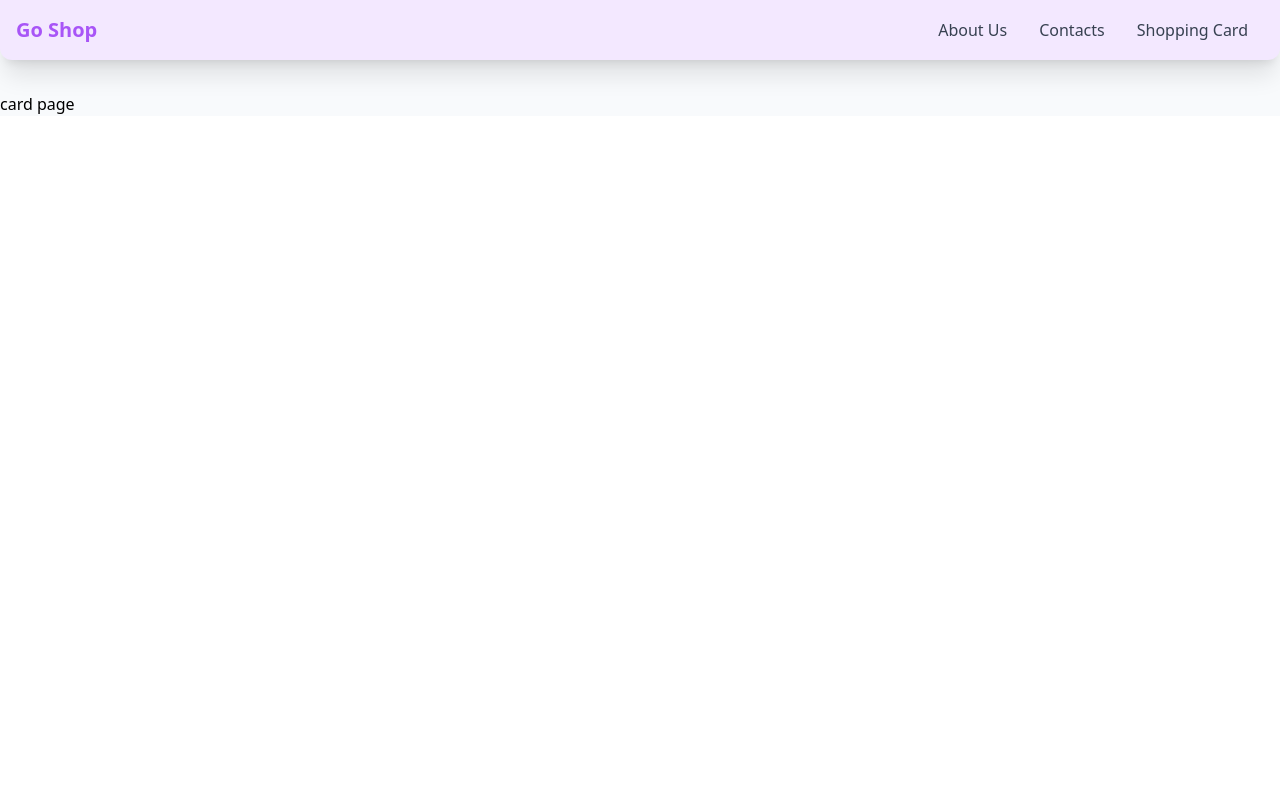
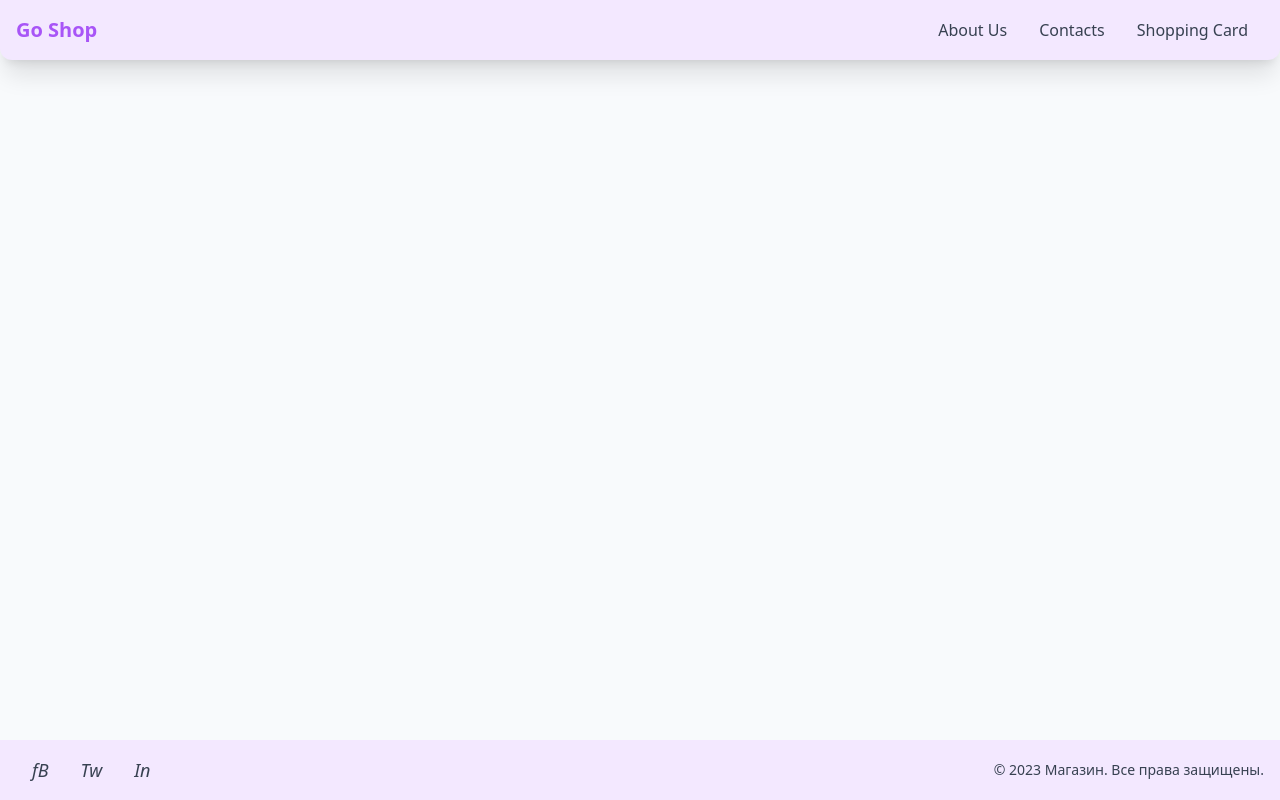
Before and after one commit to rakulagin/react-redux-tailwind_store, a React (Vite) app: page /card in a window 1280 px wide. Built offline with nearby package versions, Linux system fonts and the light colour scheme.

Commit message:
начел переделывать отображение корзины

```diff
--- a/src/App.jsx
+++ b/src/App.jsx
@@ -8,7 +8,7 @@ import {Home, About, Contacts, FullItem, CardPage} from './pages'
 
 function App() {
   return (
-    <div className='bg-slate-50'>
+    <div className='bg-slate-50 h-screen'>
       <Header />
       <Routes>
         <Route path='/' element={<Home />} />
@@ -17,7 +17,7 @@ function App() {
         <Route path='/contacts' element={<Contacts />} />
         <Route path='/card' element={<CardPage />} />
       </Routes>
-      {/* <Footer/> */}
+       <Footer/>
     </div>
   );
 }
--- a/src/components/CardItem.jsx
+++ b/src/components/CardItem.jsx
@@ -2,7 +2,7 @@ import React from 'react';
 import {useDispatch} from "react-redux";
 import {removeItem} from '../redux/slices/cardItems'
 
-export const CardItem = ({id, image, title, price, quantity, amount}) => {
+export const CardItem = ({id, image, title, price, quantity, amount, fullPage}) => {
 
   const dispatch = useDispatch();
 
--- a/src/components/Header.jsx
+++ b/src/components/Header.jsx
@@ -10,10 +10,6 @@ const Header = () => {
   const handlerVisible = () => {
     dispatch(toggleCardVisible())
   }
-
-// const toggleCardVisible = () => {
-//   setCardVisible(!isCardVisible);
-// }
 
   return (
     <header className='bg-purple-100 rounded-b-xl shadow-xl p-4 mb-8'>
@@ -43,7 +39,6 @@ const Header = () => {
           >
             Shopping Card
           </a>
-          {/*{isCardVisible && <Card />}*/}
         </nav>
       </div>
     </header>
--- a/src/components/ListItems.jsx
+++ b/src/components/ListItems.jsx
@@ -21,7 +21,6 @@ const ListItems = () => {
   }
 
   return (
-    // <div className='container mx-auto grid grid-cols-3 gap-10'>
     <div>
       {isLoaded ? (
         products.items.map(obj => (
--- a/src/pages/CardPage.jsx
+++ b/src/pages/CardPage.jsx
@@ -1,7 +1,26 @@
 import React from 'react'
+import {useDispatch, useSelector} from "react-redux";
+
+import {CardItem} from "../components/CardItem.jsx";
 
 export const CardPage = () => {
+
+  const dispatch = useDispatch();
+  const {cardItems} = useSelector(state => state.cardItems)
+
   return (
-    <div>card page</div>
+    <div className='container mx-auto'>
+      {cardItems && cardItems.items.map((obj, index) => (
+        <CardItem
+          key={index}
+          id={obj.id}
+          image={obj.image}
+          title={obj.title}
+          price={obj.price}
+          quantity={obj.quantity}
+          amount={obj.amount}
+          fullPage={true}
+        />))}
+    </div>
   )
 }
```
